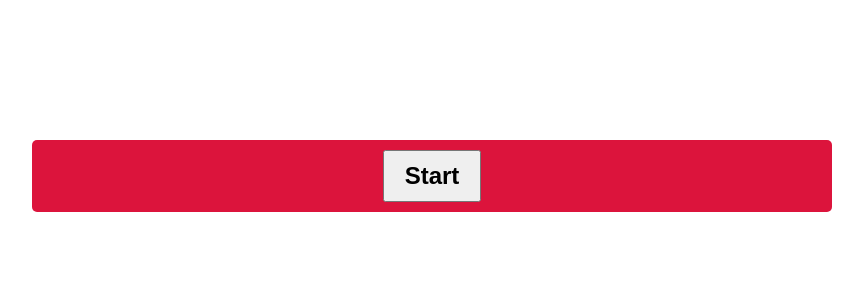
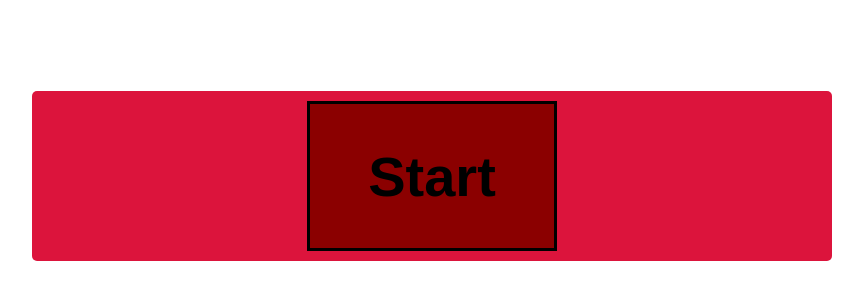
Before and after one commit to the-electro-punk/FurnaceFun, a plain HTML site: page index.html in a window 1280 px wide. Shown: the part 224-524 px from the top of the page, without its empty margins (208-1071 px from the left). Drawn offline with Linux system fonts and the light colour scheme.

Commit message:
created html and css files

```diff
--- a/assets/css/FurnaceFun.css
+++ b/assets/css/FurnaceFun.css
@@ -64,10 +64,19 @@ body.wrong {
 }
 
 .start-btn, .next-btn {
-    font-size: 1.5rem;
+    font-size: 3.5rem;
     font-weight: bold;
     padding: 10px 20px;
+    height: 150px;
+    width: 250px;
+    background-color:darkred;
+    border: 3px solid black;
 }
+.start-btn:hover {
+    background-color: red;
+    border: 3px solid black;
+}
+
 .controls {
     display: flex;
     justify-content: center;
```
Also changed, not shown: index.html (+2 -1 lines).
